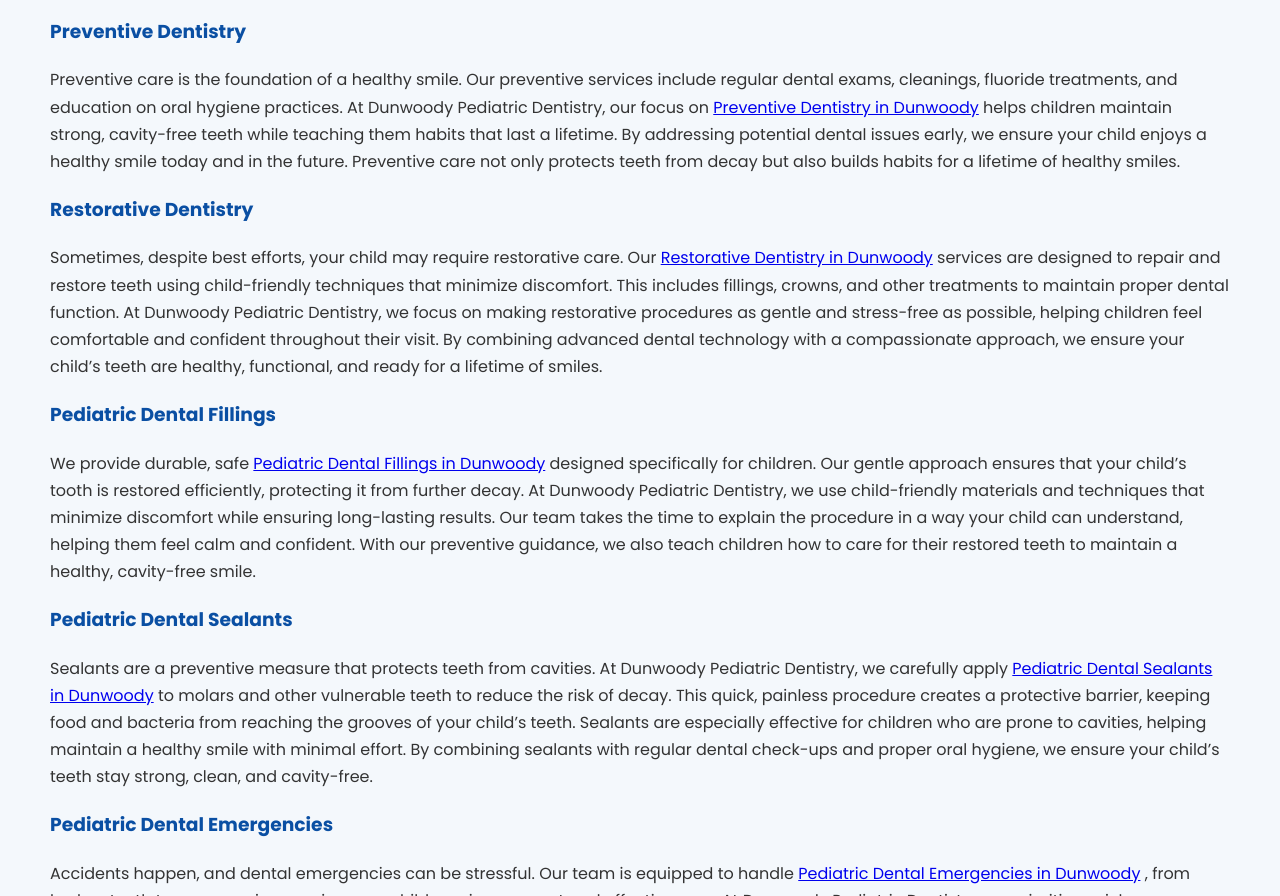
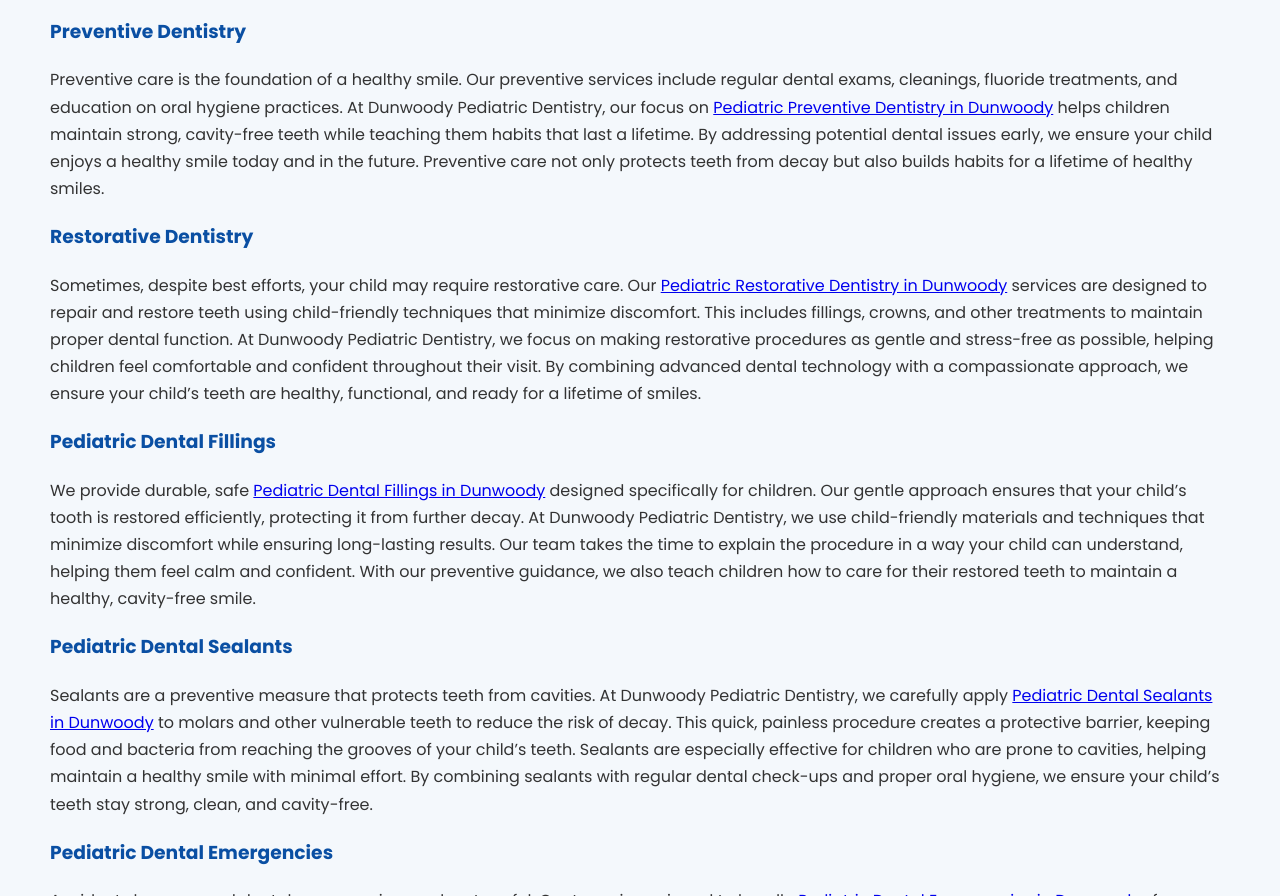
Before and after one commit to dunwoodypediatricdentistry/pediatric-dentist-in-dunwoody, a plain HTML site: page index.html in a window 1280 px wide. Shown: the part 1467-2363 px from the top of the page. Drawn offline with Linux system fonts and the light colour scheme.

Commit message:
Update index.html

```diff
--- a/index.html
+++ b/index.html
@@ -126,11 +126,11 @@
 <h2>Our Pediatric Dental Services</h2>
 <p>At Dunwoody Pediatric Dentistry, we provide a wide range of services to ensure your child maintains optimal oral health. Each service is designed with your child’s comfort and safety in mind.</p>
 <h3>Preventive Dentistry</h3>
-<p>Preventive care is the foundation of a healthy smile. Our preventive services include regular dental exams, cleanings, fluoride treatments, and education on oral hygiene practices. At Dunwoody Pediatric Dentistry, our focus on <a href="https://www.dunwoodypediatricdentistry.com/service-categories/preventive-dentistry">Preventive Dentistry in Dunwoody</a>
+<p>Preventive care is the foundation of a healthy smile. Our preventive services include regular dental exams, cleanings, fluoride treatments, and education on oral hygiene practices. At Dunwoody Pediatric Dentistry, our focus on <a href="https://www.dunwoodypediatricdentistry.com/service-categories/preventive-dentistry">Pediatric Preventive Dentistry in Dunwoody</a>
  helps children maintain strong, cavity-free teeth while teaching them habits that last a lifetime. By addressing potential dental issues early, we ensure your child enjoys a healthy smile today and in the future. Preventive care not only protects teeth from decay but also builds habits for a lifetime of healthy smiles.</p>
 
 <h3>Restorative Dentistry</h3>
-<p>Sometimes, despite best efforts, your child may require restorative care. Our <a href="https://www.dunwoodypediatricdentistry.com/service-categories/pediatric-restorative-dentistry">Restorative Dentistry in Dunwoody</a> services are designed to repair and restore teeth using child-friendly techniques that minimize discomfort. This includes fillings, crowns, and other treatments to maintain proper dental function. At Dunwoody Pediatric Dentistry, we focus on making restorative procedures as gentle and stress-free as possible, helping children feel comfortable and confident throughout their visit. By combining advanced dental technology with a compassionate approach, we ensure your child’s teeth are healthy, functional, and ready for a lifetime of smiles.</p>
+<p>Sometimes, despite best efforts, your child may require restorative care. Our <a href="https://www.dunwoodypediatricdentistry.com/service-categories/pediatric-restorative-dentistry">Pediatric Restorative Dentistry in Dunwoody</a> services are designed to repair and restore teeth using child-friendly techniques that minimize discomfort. This includes fillings, crowns, and other treatments to maintain proper dental function. At Dunwoody Pediatric Dentistry, we focus on making restorative procedures as gentle and stress-free as possible, helping children feel comfortable and confident throughout their visit. By combining advanced dental technology with a compassionate approach, we ensure your child’s teeth are healthy, functional, and ready for a lifetime of smiles.</p>
 
 <h3>Pediatric Dental Fillings</h3>
 <p>We provide durable, safe <a href="https://www.dunwoodypediatricdentistry.com/services/pediatric-dental-fillings">Pediatric Dental Fillings in Dunwoody</a> designed specifically for children. Our gentle approach ensures that your child’s tooth is restored efficiently, protecting it from further decay. At Dunwoody Pediatric Dentistry, we use child-friendly materials and techniques that minimize discomfort while ensuring long-lasting results. Our team takes the time to explain the procedure in a way your child can understand, helping them feel calm and confident. With our preventive guidance, we also teach children how to care for their restored teeth to maintain a healthy, cavity-free smile.</p>
```
